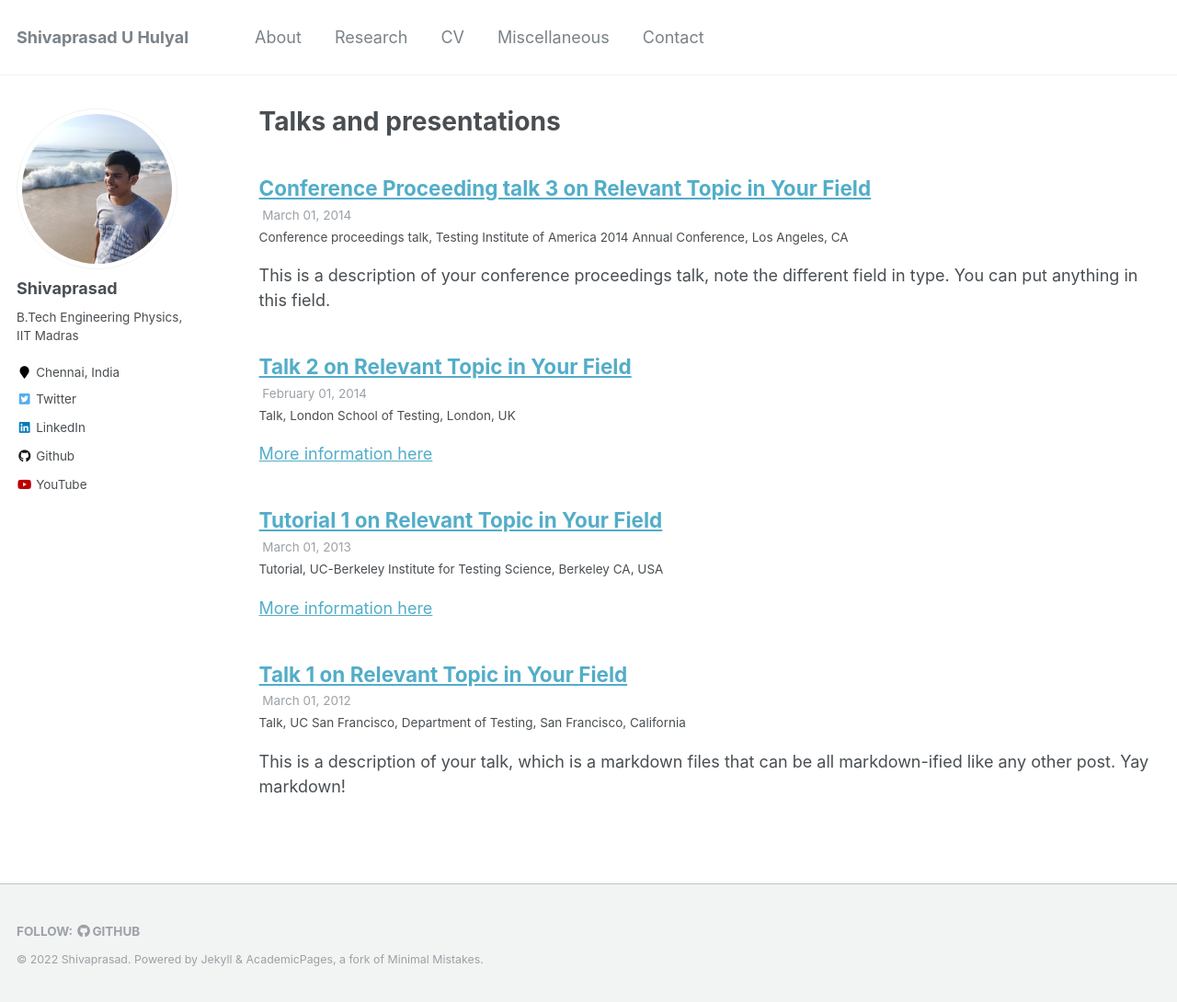
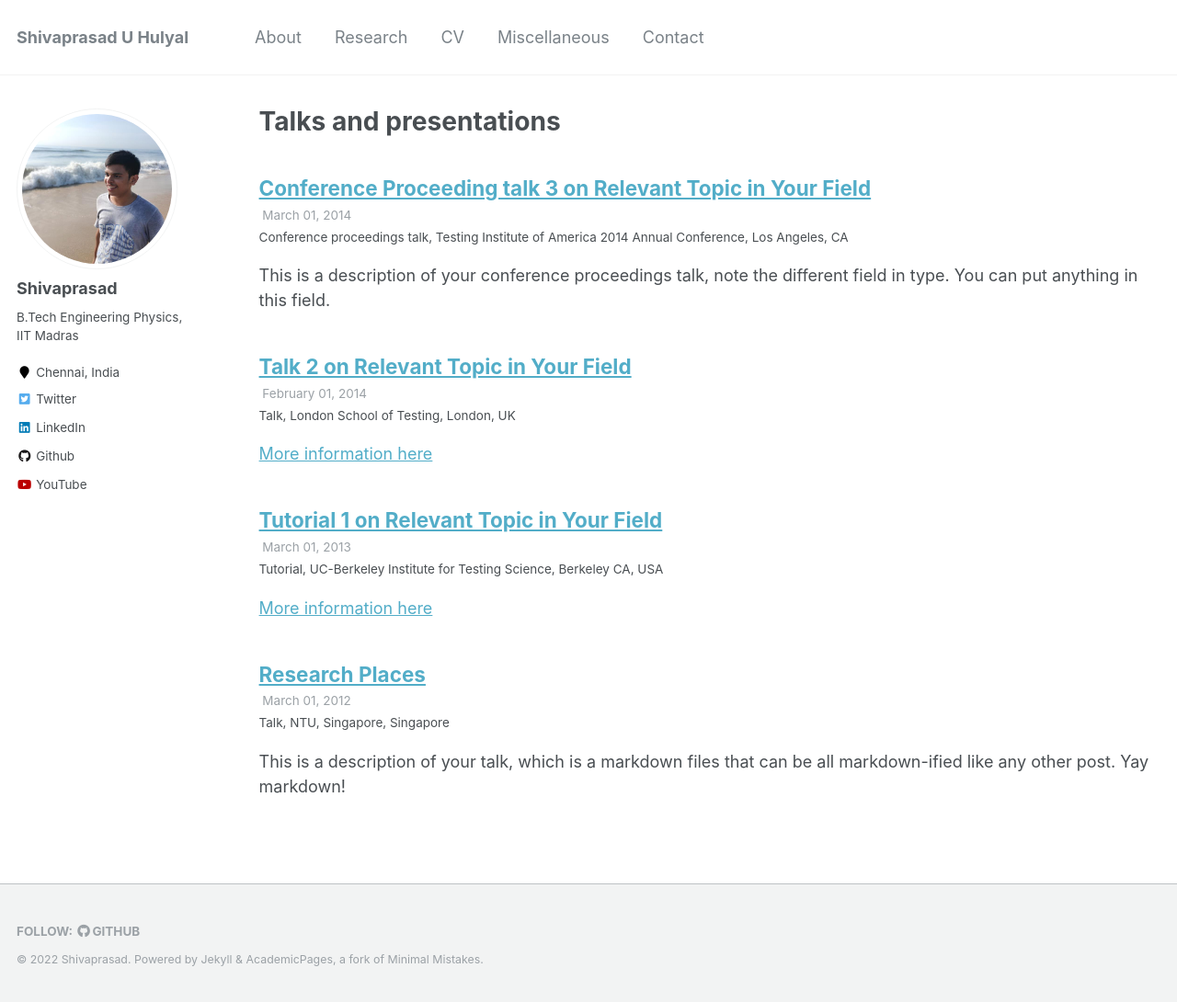
Before and after one commit to shivaprasaduh/shivaprasaduh.github.io, a Jekyll site: the page built from _pages/talks.html, in a window 1280 px wide and 1090 px high. Shown: the whole window at 92% size. Built offline with Jekyll 4.4.1, drawn with Linux system fonts in a browser that asks for light colours.

Commit message:
about change

```diff
--- a/_talks/2012-03-01-talk-1.md
+++ b/_talks/2012-03-01-talk-1.md
@@ -1,11 +1,10 @@
 ---
-title: "Talk 1 on Relevant Topic in Your Field"
+title: "Research Places"
 collection: talks
 type: "Talk"
 permalink: /talks/2012-03-01-talk-1
-venue: "UC San Francisco, Department of Testing"
+venue: "NTU, Singapore"
 date: 2012-03-01
-location: "San Francisco, California"
+location: "Singapore"
 ---
-
 This is a description of your talk, which is a markdown files that can be all markdown-ified like any other post. Yay markdown!
```
Also changed, not shown: _pages/about.md (+1 -1 lines), 1 other file.
